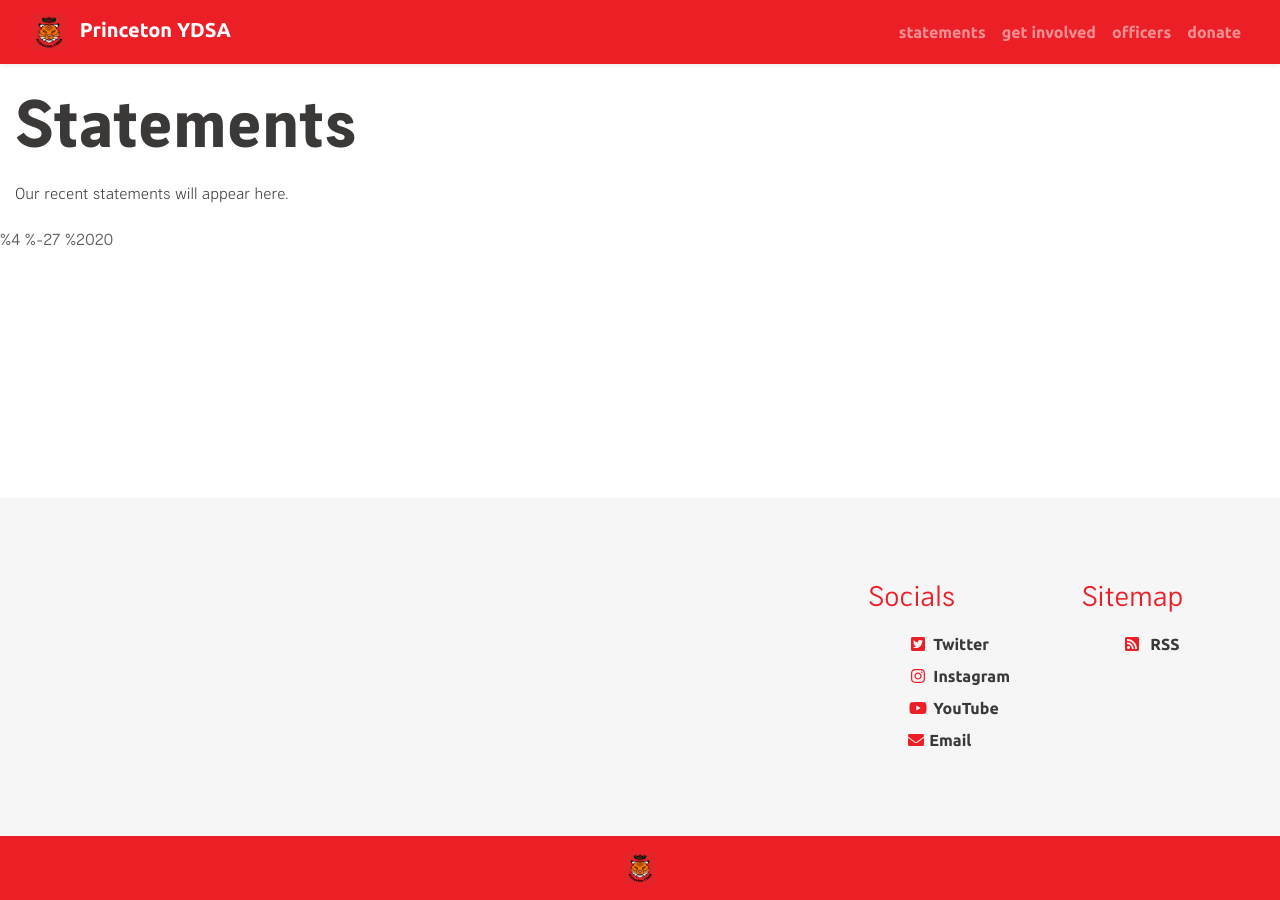
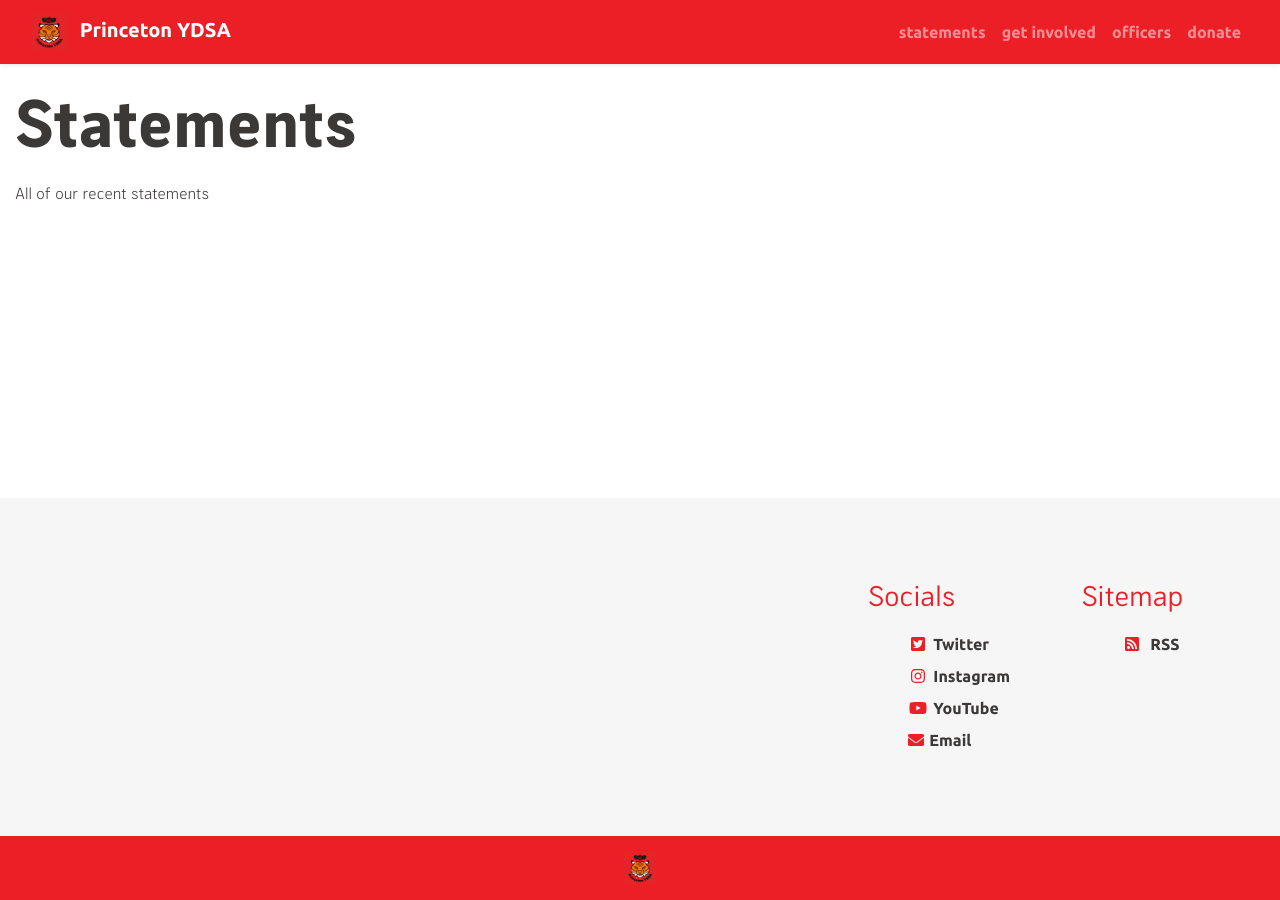
Before and after one commit to centralnjdsa-ntc/princetonydsa.github.io, a Jekyll site: the page built from _pages/blog.md, in a window 1280 px wide. Built offline with Jekyll 4.4.1, drawn with Linux system fonts in a browser that asks for light colours.

Commit message:
Update blog.md

```diff
--- a/_pages/blog.md
+++ b/_pages/blog.md
@@ -4,19 +4,7 @@ title: "Statements"
 permalink: /statements/
 ---
 
-Our recent statements will appear here.
-
-
-<div class = "row my-8">
-  <div class = "col-15">
-    <h6 class = "my-1 text-black-tint-2"> {{ "%4 %-27 %2020" }} </h6>
-    <a class="my-0 article-link" href="{{ [(https://www.dailyprincetonian.com/article/2023/04/princeton-workers-pay-conditions-cost-of-living-wages)
-                                       }}">{{ The invisible and ignored struggles of Princeton’s service workers }}</a>
-    <p>{{ Testing }}</p>
-  </div>
-</div>
-
-
+All of our recent statements
 
 <div class="row my-5">
   {% for post in site.posts %}
```
